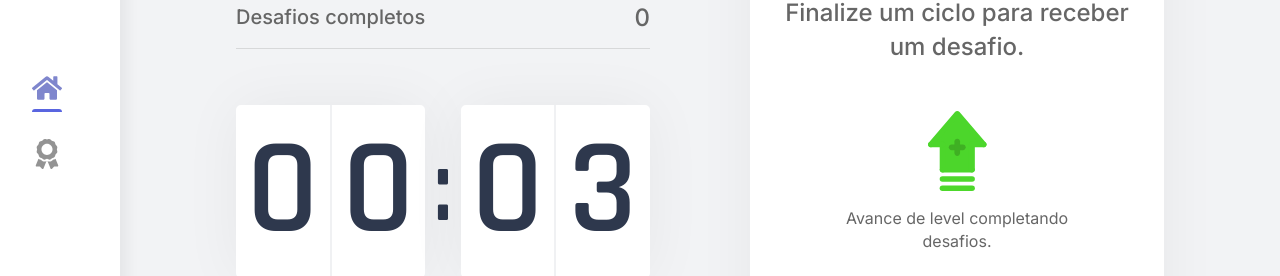
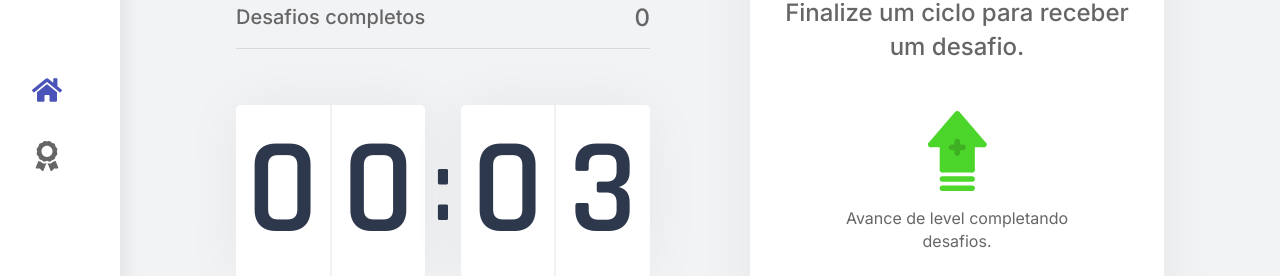
Before and after one commit to mathwcruz/move.it, a Next.js app: page / in a window 1280 px wide. Shown: the part 286-562 px from the top of the page. Built offline with nearby package versions, Linux system fonts and the light colour scheme; no server answers; sample sign-in values are in the browser's storage.

Commit message:
style: adjusting nav button styles

```diff
--- a/src/components/SideBarNav/index.tsx
+++ b/src/components/SideBarNav/index.tsx
@@ -1,3 +1,4 @@
+import Link from "next/link";
 import { signOut } from "next-auth/client";
 import { FaHome, FaAward, FaPowerOff } from "react-icons/fa";
 
@@ -8,7 +9,11 @@ import styles from "../../styles/components/SideBarNav.module.css";
 export function SideBarNav() {
   return (
     <aside className={styles.sideBarNav}>
-      <img src="icons/logo.svg" alt="move.it" />
+      <Link href="/">
+        <a>
+          <img src="icons/logo.svg" alt="move.it" />
+        </a>
+      </Link>
       <section>
         <ActiveLink activeClassName={styles.active} href="/">
           <a>
--- a/src/styles/components/SideBarNav.module.css
+++ b/src/styles/components/SideBarNav.module.css
@@ -12,25 +12,16 @@
 
 .sideBarNav section a {
   position: relative;
+  transition: filter 0.2s;
 }
 
-.sideBarNav section a svg {
-  opacity: 0.7;
+.sideBarNav section a:hover {
+  filter: opacity(0.9);
 }
 
 .sideBarNav section a.active svg path {
   color: var(--blue-dark);
-  opacity: 1;
-}
-
-.sideBarNav section a.active::before {
-  content: "";
-  position: absolute;
-  height: 3px;
-  width: 100%;
-  bottom: -5px;
-  border-radius: 3px 3px 0 0;
-  background: var(--blue);
+  opacity: 1 !important;
 }
 
 .sideBarNav button {
@@ -40,5 +31,5 @@
 }
 
 .sideBarNav button svg:hover {
-  filter: brightness(0.9);
+  filter: brightness(0.85);
 }
```
